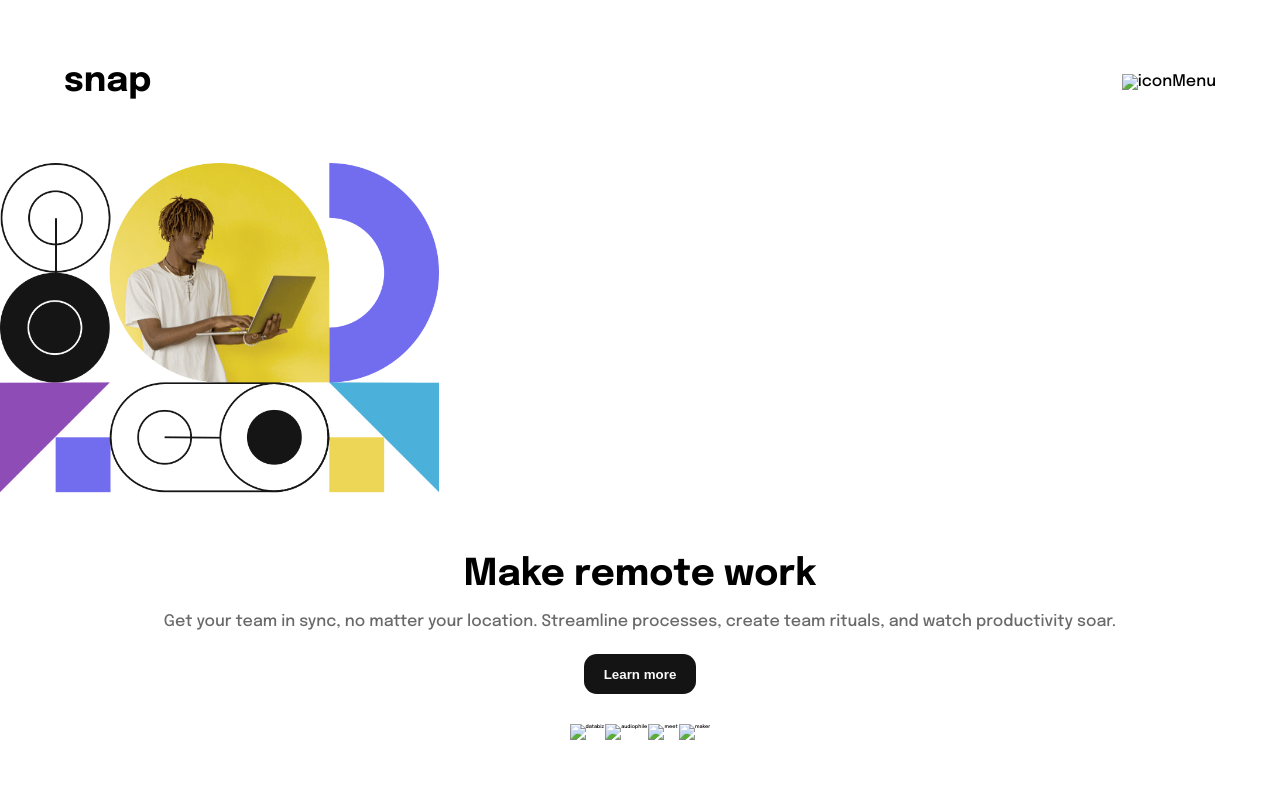
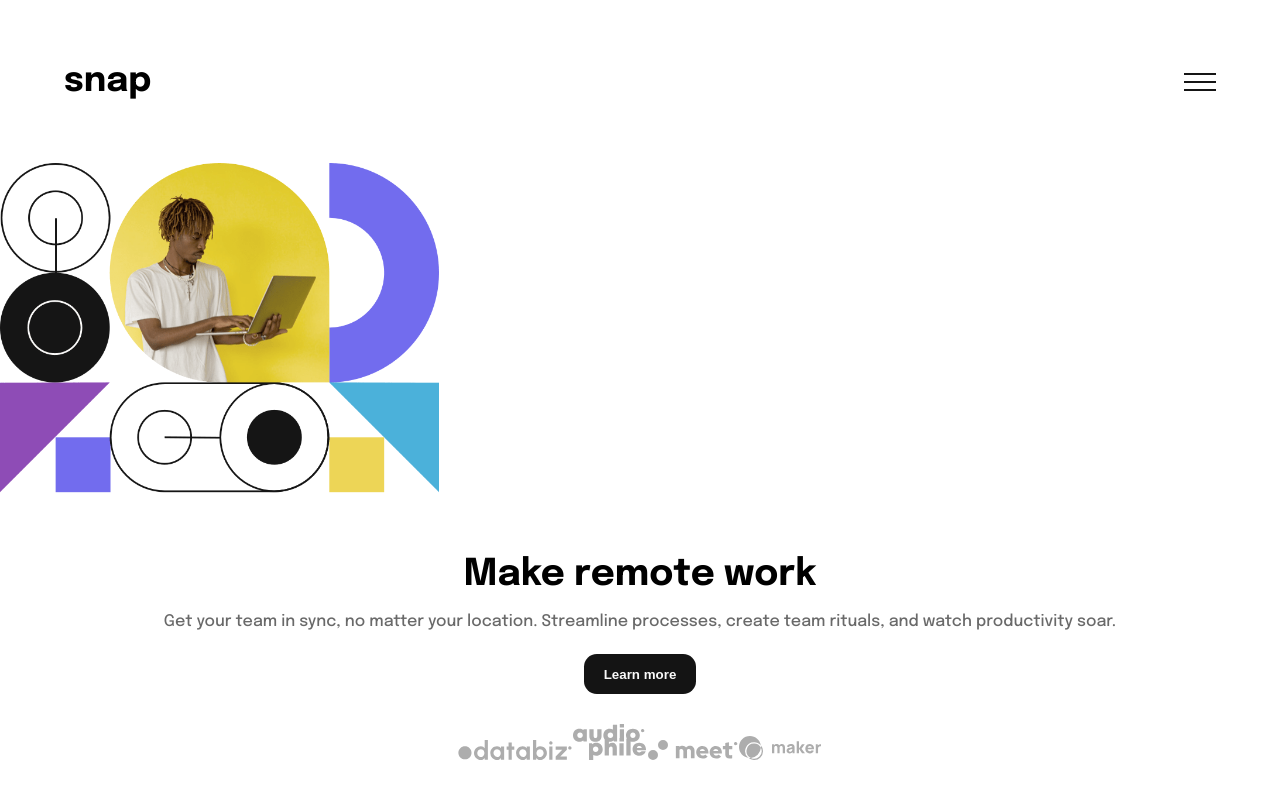
Before and after one commit to JotaJotaM1/intro-section, a plain HTML site: page index.html in a window 1280 px wide. Drawn offline with Linux system fonts and the light colour scheme; the site is published under a folder, as on GitHub Pages, so addresses that start at the root find nothing.

Commit message:
error de imagenes acomodado

```diff
--- a/index.html
+++ b/index.html
@@ -15,7 +15,7 @@
             <p class="snap">snap</p>
         </div>
         <div class="displayFlex">
-            <img class="prueba" src="/img/icon-menu.svg" alt="iconMenu" />
+            <img class="prueba" src="img/icon-menu.svg" alt="iconMenu" />
         </div>
     </header>
 
@@ -35,10 +35,10 @@
                 <button>Learn more</button>
             </div>
             <div class="os">
-                <img class="imgInfo" src="/img/client-databiz.svg" alt="databiz" />
-                <img class="imgInfo" src="/img/client-audiophile.svg" alt="audiophile" />
-                <img class="imgInfo" src="/img/client-meet.svg" alt="meet" />
-                <img class="imgInfo" src="/img/client-maker.svg" alt="maker" />
+                <img class="imgInfo" src="img/client-databiz.svg" alt="databiz" />
+                <img class="imgInfo" src="img/client-audiophile.svg" alt="audiophile" />
+                <img class="imgInfo" src="img/client-meet.svg" alt="meet" />
+                <img class="imgInfo" src="img/client-maker.svg" alt="maker" />
             </div>
         </section>
     </main>
```
